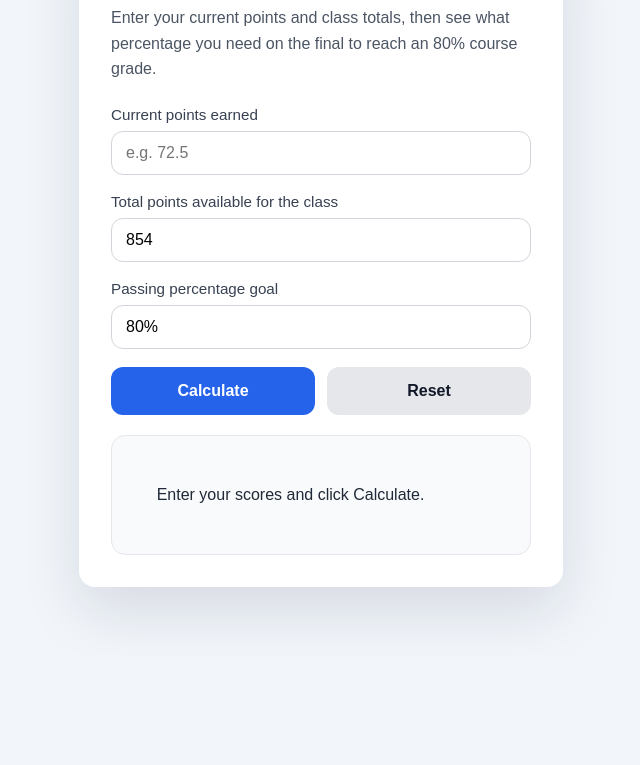
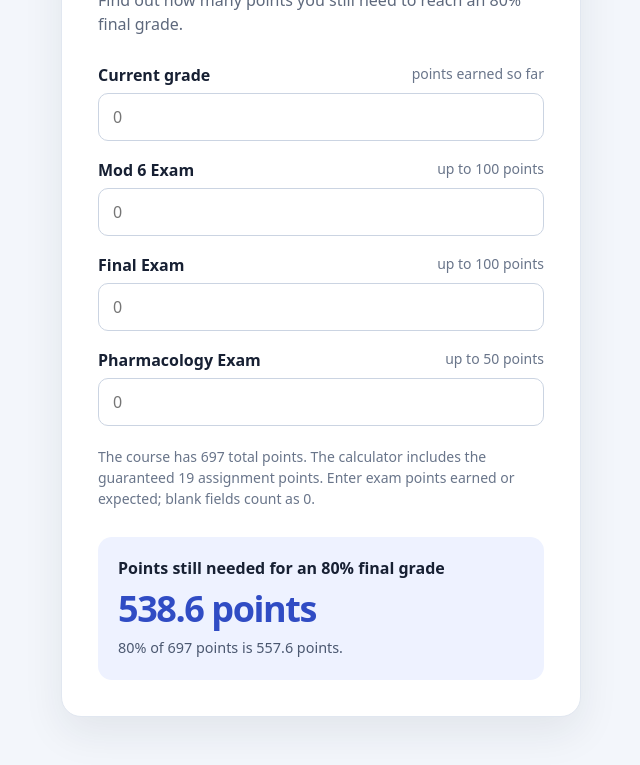
Before and after one commit to jlmounts14/grade-calculator, a plain HTML site: page index.html in a window 1280 px wide. Shown: the part 144-909 px from the top of the page, without its empty margins (319-959 px from the left). Before the commit the page ends 800 px from the top, so only its background shows below. Drawn offline with Linux system fonts and the light colour scheme.

Commit message:
Refactor grade calculator HTML and styles
Updated the HTML structure and styles for the grade calculator, including changes to meta tags, layout, and input fields.

```diff
--- a/index.html
+++ b/index.html
@@ -1,193 +1,209 @@
 <!DOCTYPE html>
 <html lang="en">
 <head>
-  <meta charset="UTF-8" />
-  <meta name="viewport" content="width=device-width, initial-scale=1.0" />
-  <title>NU 144 Final Exam Grade Calculator</title>
+  <meta charset="UTF-8">
+  <meta name="viewport" content="width=device-width, initial-scale=1">
+  <title>Grade Calculator</title>
   <style>
-    body {
-      font-family: Arial, sans-serif;
-      background: #f2f6fb;
-      color: #1f2937;
-      margin: 0;
-      padding: 0;
-      display: flex;
-      justify-content: center;
-      align-items: center;
-      min-height: 100vh;
+    :root {
+      color-scheme: light;
+      font-family: system-ui, -apple-system, BlinkMacSystemFont, "Segoe UI", sans-serif;
+      color: #172033;
+      background: #f3f6fb;
     }
 
-    .calculator {
-      background: #ffffff;
-      border-radius: 16px;
-      box-shadow: 0 24px 60px rgba(15, 23, 42, 0.12);
-      padding: 32px;
-      width: min(420px, calc(100vw - 32px));
-    }
-
-    .calculator h1 {
-      margin-top: 0;
-      font-size: 24px;
-      color: #111827;
-    }
-
-    .calculator p {
-      color: #4b5563;
-      margin-bottom: 24px;
-      line-height: 1.6;
-    }
-
-    .field {
-      margin-bottom: 18px;
-    }
-
-    .field label {
-      display: block;
-      font-size: 0.95rem;
-      margin-bottom: 8px;
-      color: #374151;
-    }
-
-    .field input {
-      width: 100%;
-      padding: 12px 14px;
-      border: 1px solid #d1d5db;
-      border-radius: 12px;
-      font-size: 16px;
+    * {
       box-sizing: border-box;
     }
 
-    .buttons {
-      display: flex;
-      gap: 12px;
-      margin-top: 12px;
-      margin-bottom: 20px;
+    body {
+      min-height: 100vh;
+      margin: 0;
+      padding: 48px 20px;
+      display: grid;
+      place-items: center;
     }
 
-    button {
-      flex: 1;
-      padding: 12px 16px;
-      border: none;
-      border-radius: 12px;
-      font-size: 16px;
-      min-height: 48px;
-      font-weight: 600;
-      cursor: pointer;
+    main {
+      width: min(100%, 520px);
+      padding: 36px;
+      border: 1px solid #e1e7f0;
+      border-radius: 20px;
+      background: #fff;
+      box-shadow: 0 16px 40px rgb(23 32 51 / 8%);
     }
 
-    /* Improve tap behavior on mobile */
-    button, .field input { -webkit-tap-highlight-color: rgba(0,0,0,0.08); touch-action: manipulation; }
-
-    button.calculate {
-      background: #2563eb;
-      color: #ffffff;
+    h1 {
+      margin: 0;
+      font-size: 1.8rem;
+      letter-spacing: -0.04em;
     }
 
-    button.reset {
-      background: #e5e7eb;
-      color: #111827;
+    .intro {
+      margin: 8px 0 28px;
+      color: #5d687c;
+      line-height: 1.5;
+    }
+
+    .fields {
+      display: grid;
+      gap: 18px;
+    }
+
+    label {
+      display: flex;
+      justify-content: space-between;
+      gap: 12px;
+      margin-bottom: 7px;
+      font-weight: 650;
+    }
+
+    label span {
+      color: #69758a;
+      font-size: 0.875rem;
+      font-weight: 500;
+    }
+
+    input {
+      width: 100%;
+      padding: 12px 14px;
+      border: 1px solid #cbd4e2;
+      border-radius: 10px;
+      color: inherit;
+      background: #fff;
+      font: inherit;
+    }
+
+    input:focus {
+      border-color: #4263eb;
+      outline: 3px solid rgb(66 99 235 / 16%);
+    }
+
+    input[aria-invalid="true"] {
+      border-color: #c62828;
+    }
+
+    .note {
+      margin: 20px 0 0;
+      color: #69758a;
+      font-size: 0.875rem;
+      line-height: 1.5;
     }
 
     .result {
-      background: #f8fafc;
-      border: 1px solid #e5e7eb;
+      margin-top: 28px;
+      padding: 20px;
       border-radius: 14px;
-      padding: 18px;
-      line-height: 1.7;
-      min-height: 76px;
-      white-space: pre-wrap;
+      background: #eef2ff;
     }
 
-    .result strong {
-      color: #111827;
+    .result h2 {
+      margin: 0 0 8px;
+      font-size: 1rem;
+      font-weight: 650;
     }
 
-    .error {
-      color: #b91c1c;
+    .value {
+      color: #304cc4;
+      font-size: 2.25rem;
+      font-weight: 750;
+      letter-spacing: -0.04em;
+      line-height: 1.2;
+    }
+
+    .status {
+      min-height: 1.5em;
+      margin: 8px 0 0;
+      color: #4b5870;
+      font-size: 0.9rem;
+    }
+
+    .status.error {
+      color: #a61b1b;
+    }
+
+    @media (max-width: 480px) {
+      main {
+        padding: 26px 22px;
+      }
+
+      label {
+        flex-direction: column;
+        gap: 2px;
+      }
     }
   </style>
 </head>
 <body>
-  <section class="calculator">
-    <h1>NU 144 Final Exam Grade Calculator</h1>
-    <p>Enter your current points and class totals, then see what percentage you need on the final to reach an 80% course grade.</p>
+  <main>
+    <h1>Grade Calculator</h1>
+    <p class="intro">Find out how many points you still need to reach an 80% final grade.</p>
 
-    <div class="field">
-      <label for="currentEarned">Current points earned</label>
-      <input id="currentEarned" type="text" inputmode="decimal" pattern="[0-9]*[.,]?[0-9]*" autocomplete="off" placeholder="e.g. 72.5" />
-    </div>
+    <form class="fields" id="grade-form">
+      <div>
+        <label for="current-points">Current grade <span>points earned so far</span></label>
+        <input id="current-points" name="current-points" type="number" min="0" step="any" placeholder="0" inputmode="decimal">
+      </div>
+      <div>
+        <label for="mod6">Mod 6 Exam <span>up to 100 points</span></label>
+        <input id="mod6" name="mod6" type="number" min="0" max="100" step="any" placeholder="0" inputmode="decimal">
+      </div>
+      <div>
+        <label for="final-exam">Final Exam <span>up to 100 points</span></label>
+        <input id="final-exam" name="final-exam" type="number" min="0" max="100" step="any" placeholder="0" inputmode="decimal">
+      </div>
+      <div>
+        <label for="pharmacology">Pharmacology Exam <span>up to 50 points</span></label>
+        <input id="pharmacology" name="pharmacology" type="number" min="0" max="50" step="any" placeholder="0" inputmode="decimal">
+      </div>
+    </form>
 
-    <div class="field">
-      <label>Total points available for the class</label>
-      <input id="totalClassPoints" type="text" value="854" readonly />
-    </div>
+    <p class="note">The course has 697 total points. The calculator includes the guaranteed 19 assignment points. Enter exam points earned or expected; blank fields count as 0.</p>
 
-    <div class="field">
-      <label>Passing percentage goal</label>
-      <input type="text" value="80%" readonly />
-    </div>
-
-    <div class="buttons">
-      <button type="button" class="calculate" id="calculateBtn">Calculate</button>
-      <button type="button" class="reset" id="resetBtn">Reset</button>
-    </div>
-
-    <div class="result" id="resultBox">
-      Enter your scores and click Calculate.
-    </div>
-  </section>
+    <section class="result" aria-live="polite">
+      <h2>Points still needed for an 80% final grade</h2>
+      <div class="value" id="points-needed">538.6 points</div>
+      <p class="status" id="status"></p>
+    </section>
+  </main>
 
   <script>
-    const currentEarned = document.getElementById('currentEarned');
-    const totalClassPoints = document.getElementById('totalClassPoints');
-    const calculateBtn = document.getElementById('calculateBtn');
-    const resetBtn = document.getElementById('resetBtn');
-    const resultBox = document.getElementById('resultBox');
+    const form = document.getElementById("grade-form");
+    const inputs = [...form.querySelectorAll("input")];
+    const pointsNeeded = document.getElementById("points-needed");
+    const status = document.getElementById("status");
+    const targetPoints = 697 * 0.8;
+    const guaranteedAssignmentPoints = 19;
 
-    function formatValue(value) {
-      return Number(value.toFixed(2));
-    }
+    function updateCalculator() {
+      const invalidInput = inputs.find((input) => !input.validity.valid);
 
-    function showResult(message, isError = false) {
-      resultBox.innerHTML = message;
-      resultBox.classList.toggle('error', isError);
-    }
+      for (const input of inputs) {
+        input.setAttribute("aria-invalid", String(!input.validity.valid));
+      }
 
-    function calculateNeededScore() {
-      const rawEarned = (currentEarned.value || '').trim().replace(',', '.');
-      const earned = parseFloat(rawEarned);
-      const totalPoints = 854;
-      const passThreshold = totalPoints * 0.8;
-      const assignmentPoints = 25;
-      const finalPointsAvailable = 100;
-
-      if (Number.isNaN(earned)) {
-        showResult('Please fill in your current earned points with a valid number.', true);
+      if (invalidInput) {
+        pointsNeeded.textContent = "—";
+        status.textContent = `Enter a value from ${invalidInput.min} to ${invalidInput.max || "any"} points.`;
+        status.classList.add("error");
         return;
       }
 
-      if (earned < 0 || earned > totalPoints) {
-        showResult('Current points earned must be between 0 and 854.', true);
-        return;
-      }
+      const enteredPoints = inputs.reduce((total, input) => total + (Number(input.value) || 0), 0);
+      const needed = Math.max(0, targetPoints - guaranteedAssignmentPoints - enteredPoints);
+      const projectedPercentage = ((enteredPoints + guaranteedAssignmentPoints) / 697) * 100;
 
-      const pointsAfterAssignments = earned + assignmentPoints;
-      const neededPoints = formatValue(Math.max(0, passThreshold - pointsAfterAssignments));
-      const neededPercentage = formatValue(Math.min(100, (neededPoints / finalPointsAvailable) * 100));
-
-      if (neededPoints <= 0) {
-        showResult('You will receive 25 points in additional assignments. You already have enough points to pass with an 80%. This is plus or minus a couple points for clinical paperwork grading.');
-        return;
-      }
-
-      showResult(`You will receive 25 points in additional assignments. You need ${neededPercentage}% on the final to pass with an 80%. This is plus or minus a couple points for clinical paperwork grading.`);
+      pointsNeeded.textContent = `${needed.toFixed(1)} points`;
+      status.textContent = enteredPoints + guaranteedAssignmentPoints > targetPoints
+        ? `Your projected final grade is ${projectedPercentage.toFixed(1)}%.`
+        : needed === 0
+          ? "You have reached the 80% point target."
+          : `80% of 697 points is ${targetPoints.toFixed(1)} points.`;
+      status.classList.remove("error");
     }
 
-    calculateBtn.addEventListener('click', calculateNeededScore);
-    resetBtn.addEventListener('click', () => {
-      currentEarned.value = '';
-      showResult('Enter your scores and click Calculate.');
-    });
+    form.addEventListener("input", updateCalculator);
+    updateCalculator();
   </script>
 </body>
 </html>
```
